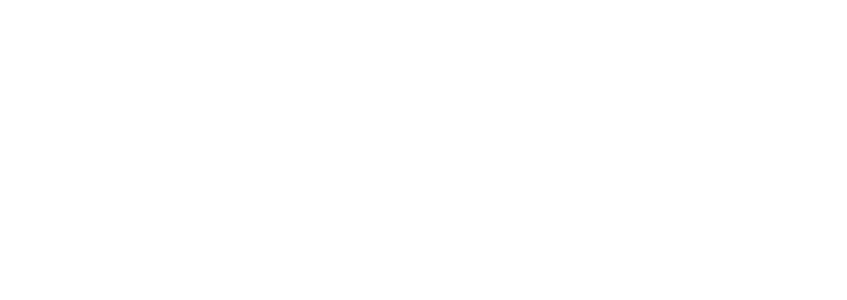
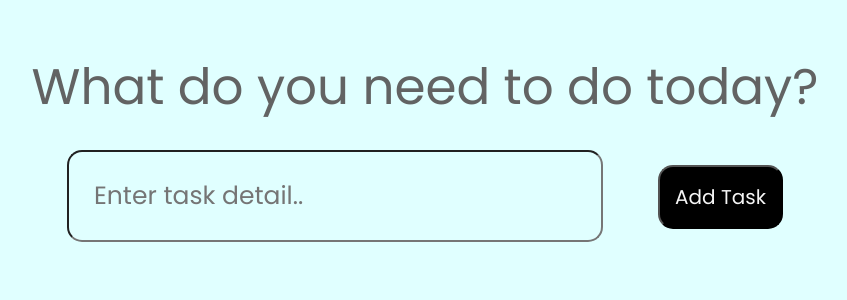
Before and after one commit to sagar-shiroya/react-todo-app, a React (Create React App) app: page / in a window 1280 px wide. Shown: the top 300 px of the page, without its empty margins (215-1062 px from the left). Built offline with nearby package versions, Linux system fonts and the light colour scheme.

Commit message:
Changes for todo app with styles

```diff
--- a/src/App.css
+++ b/src/App.css
@@ -1,10 +1,76 @@
+@import url('https://fonts.googleapis.com/css2?family=Poppins:wght@200;300;400;500;600;700;800;900&display=swap');
+*{
+  font-family: 'Poppins';
+  margin: 0;
+  padding: 0;
+  box-sizing: border-box;
+  background-color: lightcyan;
+}
 .App {
   text-align: center;
+  display: flex;
+  flex-direction: column;
 }
 
-.App-logo {
-  height: 40vmin;
-  pointer-events: none;
+.App h1{
+  margin: 50px 0 25px 0;
+  font-size: 50px;
+  font-weight: 400;
+  color: rgb(98, 99, 99);
+}
+
+.App.addTask{
+  display: flex;
+  align-items: center;
+  justify-content: center;
+}
+
+.addTask input{
+  padding: 25px;
+  font-size: 25px;
+  border-radius: 15px;
+}
+
+.addTask button{
+  margin-left: 55px;
+  padding: 15px;
+  font-size: 20px;
+  border-radius: 15px;
+  background: black;
+  color: whitesmoke;
+  cursor: pointer;
+
+}
+
+.listTask{
+  display: flex;
+  flex-direction: column;
+  align-items: center;
+  justify-content: center;
+  margin-top: 50px;
+}
+
+.task{
+  display: flex;
+  align-items: center;
+  justify-content: space-around;
+  border-bottom: 1.5px solid rgb(30, 201, 217);
+  padding: 15px 45px;
+}
+
+.task h2{
+  font-size: 35px;
+  font-weight: 300;
+}
+
+.task button{
+  border-style: none;
+  font-size: 25px;
+  cursor: pointer;
+  width: fit-content;
+  color: red;
+  font-weight: 600;
+  padding: 0 25px;
 }
 
 @media (prefers-reduced-motion: no-preference) {
@@ -28,6 +94,15 @@
   color: #61dafb;
 }
 
+li{
+  list-style: none;
+  font-size:25px;
+}
+
+.task button{
+  margin-left: 15px;
+}
+
 @keyframes App-logo-spin {
   from {
     transform: rotate(0deg);
--- a/src/App.js
+++ b/src/App.js
@@ -1,8 +1,53 @@
-import './App.css';
+import { useState } from "react";
+import "./App.css";
 
 function App() {
+  const [todoList, setTodoList] = useState([]);
+  const [newtask, setNewTask] = useState("");
+
+  const addTask = () => {
+    if (newtask === "") return;
+    const task = {
+      id: todoList.length === 0 ? 1 : todoList[todoList.length - 1].id + 1,
+      taskName: newtask,
+    };
+    setTodoList([...todoList, task]);
+    setNewTask("");
+  };
+
+  const deleteTask = (val) => {
+    // const newTodoList = todoList.filter((task) => {
+    //   if (task === val) return false;
+    //   else return true;
+    // });
+    //Alternative of above code
+    const newTodoList = todoList.filter((task) => task.id !== val);
+    setTodoList(newTodoList);
+  };
+
   return (
     <div className="App">
+      <h1>What do you need to do today?</h1>
+      <div className="addTask">
+        <input
+          type="text"
+          name="Add Task"
+          value={newtask}
+          onChange={(event) => setNewTask(event.target.value)}
+          placeholder="Enter task detail.."
+        />
+        <button onClick={addTask}>Add Task</button>
+      </div>
+      <div className="listTask">
+        {todoList.map((task, key) => {
+          return (
+            <div className="task" key={key}>
+              <h2>{task.taskName}</h2>
+              <button onClick={() => deleteTask(task.id)}>X</button>
+            </div>
+          );
+        })}
+      </div>
     </div>
   );
 }
```
